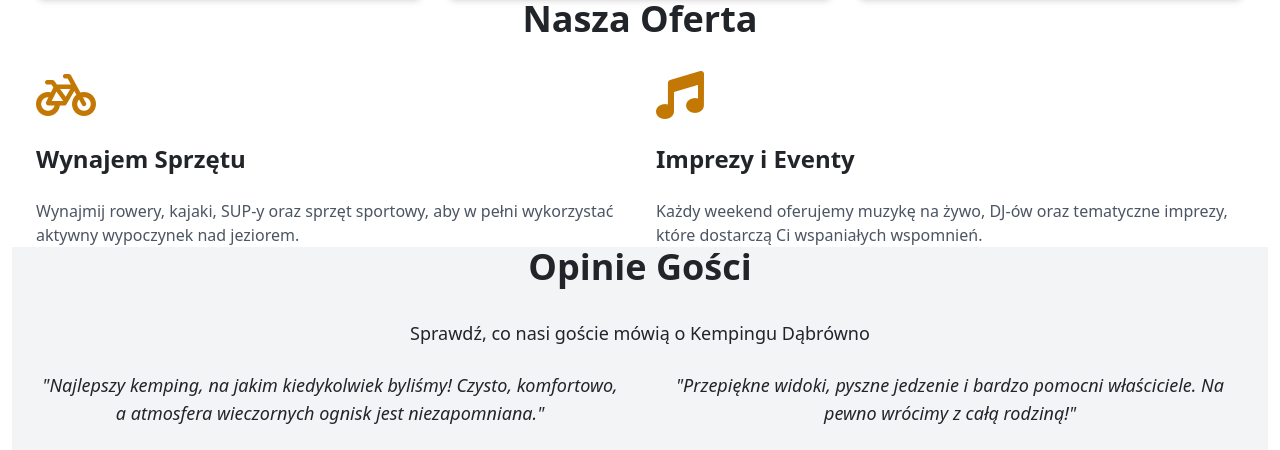
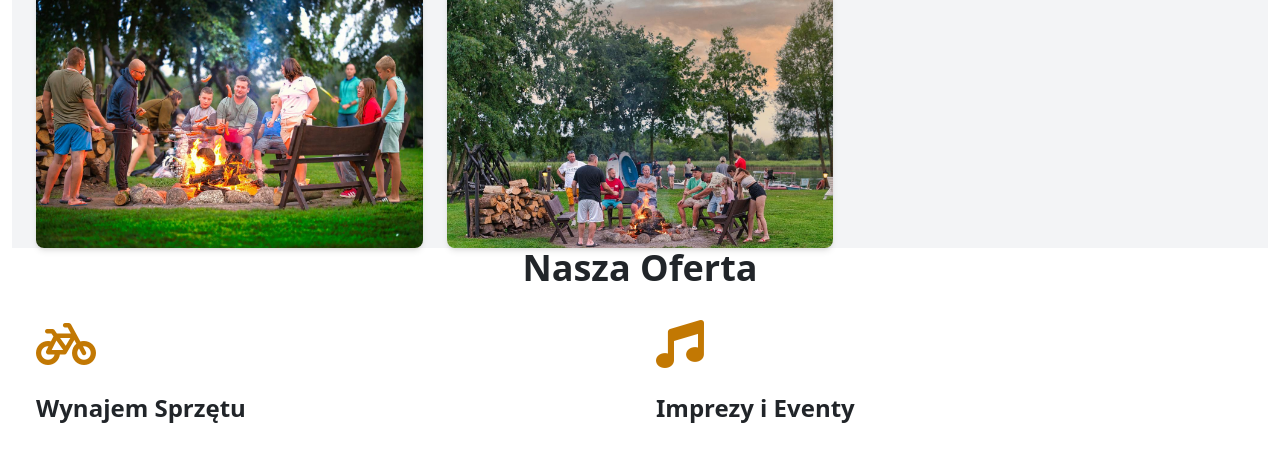
Before and after one commit to vic-cieslak/campsite-manager, a Django app: page / in a window 1280 px wide. Shown: the part 1463-1913 px from the top of the page. Run offline with Django 4.2, Linux system fonts and the light colour scheme; parts of the project's set-up code (start-up, migrations or seed data) failed here and were passed over; some libraries are stand-ins or nearby versions.

Commit message:
dodaj zdjecia

```diff
--- a/kempingdabrowno/templates/pages/home.html
+++ b/kempingdabrowno/templates/pages/home.html
@@ -53,14 +53,17 @@
 <section id="gallery" class="py-16 bg-gray-100">
     <div class="container mx-auto px-4">
         <h2 class="text-4xl font-bold text-center mb-8">Galeria</h2>
-        <p class="text-center mb-6 text-lg">Zobacz, co czeka na Ciebie na Kempingu Dąbrówno</p>
+        <p class="text-center mb-6 text-lg">Zobacz, co czeka na Ciebie na Kempingu</p>
         <div class="grid grid-cols-1 md:grid-cols-3 gap-4">
-            <img src="https://scontent-waw2-1.xx.fbcdn.net/v/t39.30808-1/431485457_717545277160695_88582022582262255_n.jpg" alt="Kemping 1" class="rounded-lg shadow-md">
-            <img src="/static/images/gallery_2.jpg" alt="Kemping 2" class="rounded-lg shadow-md">
-            <img src="/static/images/gallery_3.jpg" alt="Kemping 3" class="rounded-lg shadow-md">
+            <img src="{% static 'images/kemping_1.jpg' %}" alt="Kemping 1" class="rounded-lg shadow-md">
+            <img src="{% static 'images/kemping_3.jpg' %}" alt="Kemping 3" class="rounded-lg shadow-md">
+            <img src="{% static 'images/kemping_4.jpg' %}" alt="Kemping 4" class="rounded-lg shadow-md">
+            <img src="{% static 'images/kemping_5.jpg' %}" alt="Kemping 5" class="rounded-lg shadow-md">
+            <img src="{% static 'images/kemping_6.jpg' %}" alt="Kemping 6" class="rounded-lg shadow-md">
         </div>
     </div>
 </section>
+
 
 <!-- Services Section -->
 <section id="services" class="py-16">
```
